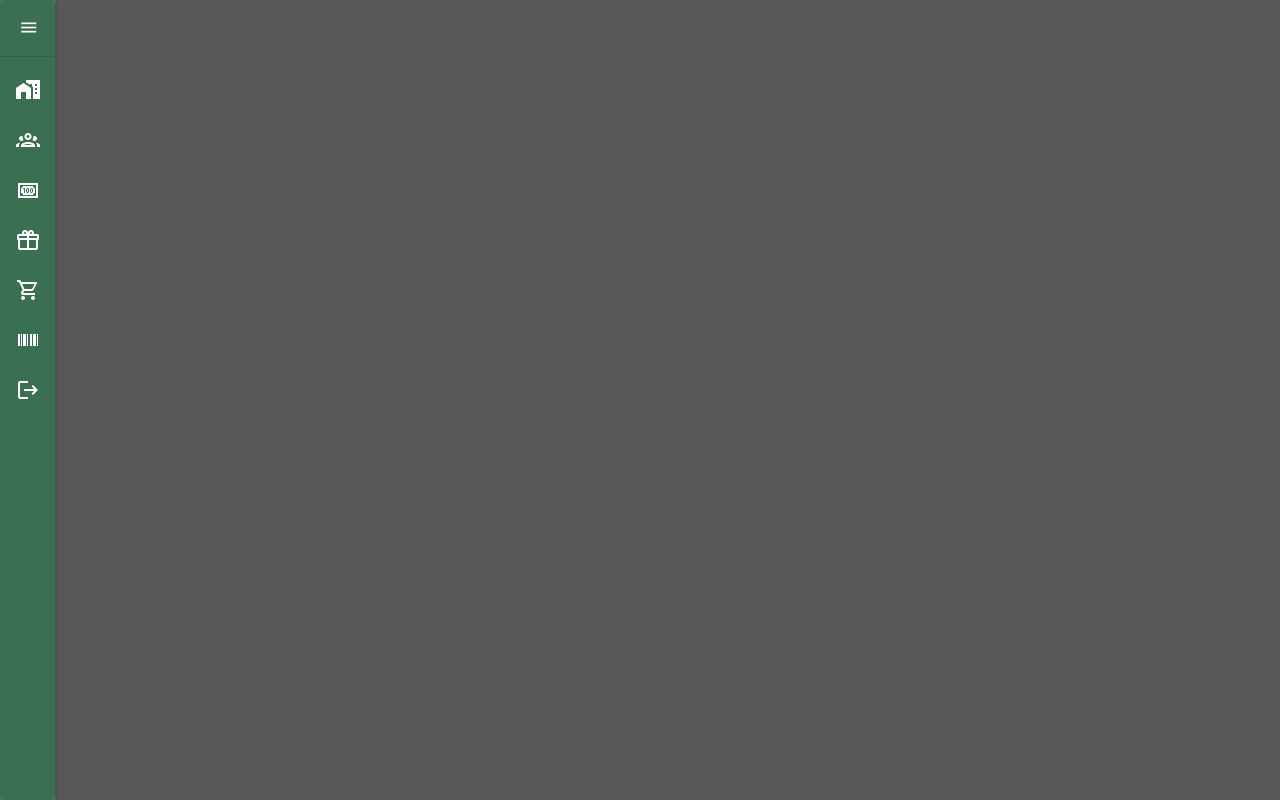
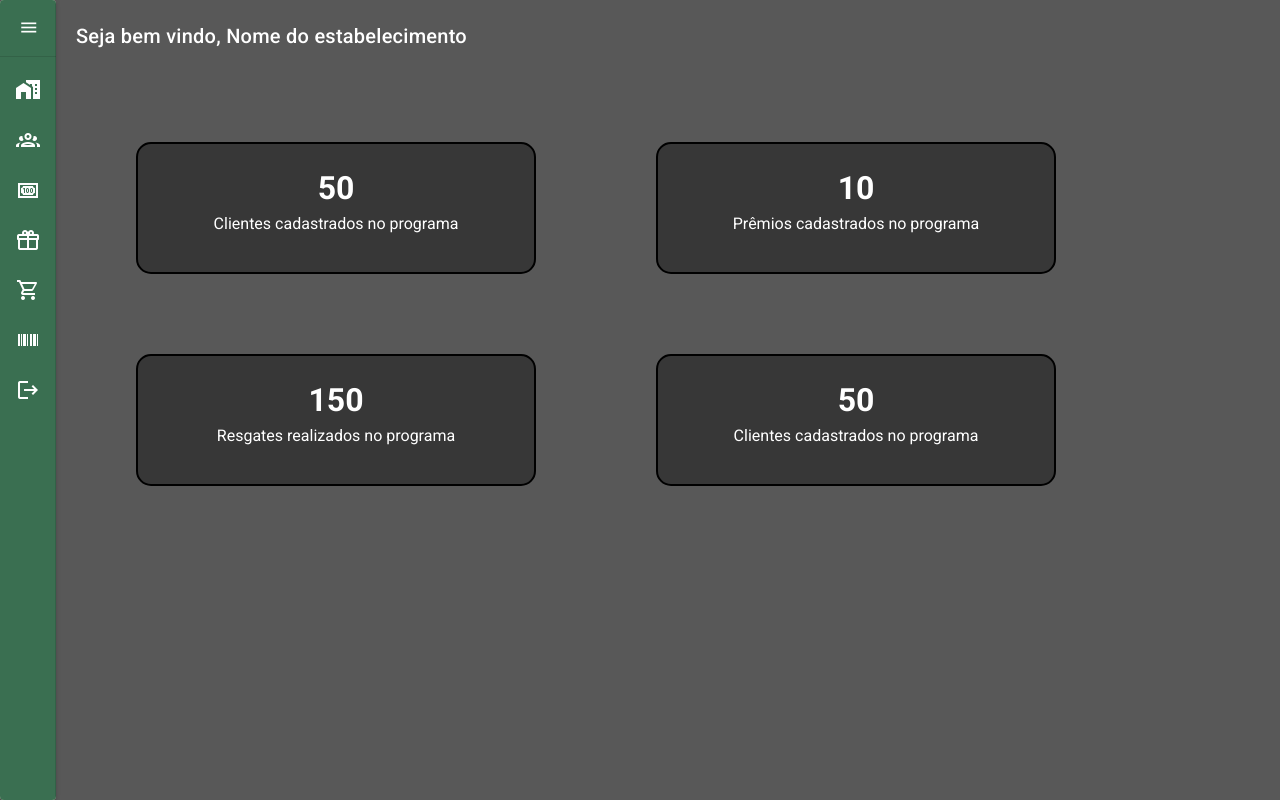
Before and after one commit to bssilva/tcc-front, a Vue app: page / in a window 1280 px wide. Built offline with nearby package versions, Linux system fonts and the light colour scheme.

Commit message:
feature: Adicionando elemento de busca no componente find

```diff
--- a/src/router/index.js
+++ b/src/router/index.js
@@ -1,5 +1,6 @@
 import Vue from "vue";
 import VueRouter from "vue-router";
+import Home from "../template/views/home/Home.vue";
 import Clients from "../template/views/clients/Clients.vue";
 import Points from "../template/views/points/Points.vue";
 import Prizes from "../template/views/prizes/Prizes.vue";
@@ -8,6 +9,11 @@ import Redemptions from "../template/views/redemptions/Redemptions.vue";
 Vue.use(VueRouter);
 
 const routes = [
+  {
+    path: "/",
+    name: "Home",
+    component: Home,
+  },
   {
     path: "/clientes",
     name: "Clientes",
--- a/src/template/app/App.scss
+++ b/src/template/app/App.scss
@@ -35,6 +35,7 @@ body {
     }
     .v-text-field{
       margin-top: 10px;
+      border-radius: 10px;
       .v-input__slot{
         background-color: #585858 !important;
         input{
--- a/src/template/components_generics/find/Find.js
+++ b/src/template/components_generics/find/Find.js
@@ -1,4 +1,25 @@
 export default {
   name: "Find",
-  props: ["label"],
+  props: ["label", "items"],
+  data: () => ({
+    search: ""
+  }),
+  methods: {
+    getInfo() {
+      let searchInfo = this.items.filter((item) => {
+        for (const keyOfObject of Object.keys(item)) {
+          if (
+            this.search
+              .toLowerCase()
+              .split(" ")
+              .every((v) => item[keyOfObject].toLowerCase().includes(v))
+          ) {
+            return item;
+          }
+        }
+      });
+      this.$emit('input', searchInfo)
+      // console.log(searchInfo)
+    },
+  },
 };
--- a/src/template/components_generics/find/Find.vue
+++ b/src/template/components_generics/find/Find.vue
@@ -3,7 +3,7 @@
     <v-col cols="12" sm="9">
       <div class="label-input">
         <v-label> {{ label }} </v-label>
-        <v-text-field solo />
+        <v-text-field solo @input="getInfo" v-model="search"/>
       </div>
     </v-col>
     <v-btn> Pesquisar </v-btn>
--- a/src/template/componets/points/Points.js
+++ b/src/template/componets/points/Points.js
@@ -3,8 +3,11 @@ export default {
   props: ["headersTable", "itemsTable"],
   data: () => ({
     dialog: false,
-    points: {}
+    points: {},
+    objetoBuscado: []
   }),
+  created(){
+  },
   methods: {
     fillModal(){
       this.dialog = !this.dialog
--- a/src/template/componets/points/Points.vue
+++ b/src/template/componets/points/Points.vue
@@ -5,8 +5,8 @@
       :nameButton="'Inserir pontos'"
       :callback="fillModal"
     />
-    <Find :label="'Pesquisar cliente :'" />
-    <Table :headers="headersTable" :items="itemsTable" />
+    <Find :label="'Pesquisar cliente :'" :items="itemsTable" v-model="objetoBuscado"/>
+    <Table :headers="headersTable" :items="objetoBuscado.length > 0 ? objetoBuscado : itemsTable" />
 
     <v-dialog v-model="dialog" max-width="500">
       <v-card>
--- a/src/template/views/clients/_models/ClientModelTable.js
+++ b/src/template/views/clients/_models/ClientModelTable.js
@@ -8,7 +8,7 @@ export const ClientModelTable = {
   ],
   items: [
     {
-      name: "Bruno Santos da Silva",
+      name: "Diego Henrique",
       cpf: "123.456.789-09",
       email: "19/07/1999",
       balance: "19/07/1999",
--- /dev/null
+++ b/src/template/views/home/Home.scss
@@ -0,0 +1,29 @@
+#home {
+    padding: 20px;
+    .title {
+        font-family: "montserrat";
+        color: #fff;
+        font-size: 25px;
+    }
+    .all-box {
+        margin-top: 50px;
+        display: flex;
+        flex-wrap: wrap;
+        a{
+            text-decoration: none;
+        }
+        .box1,
+        .box2,
+        .box3,
+        .box4 {
+            min-width: 400px;
+            margin: 40px 60px;
+            border: 2px solid #000;
+            border-radius: 15px;
+            padding: 20px;
+            background-color: #373737;
+            color: #FFF;
+            text-align: center;
+        }
+    }
+}
--- /dev/null
+++ b/src/template/views/home/Home.vue
@@ -0,0 +1,37 @@
+<template>
+  <div id="home">
+    <div class="div-title">
+      <h1 class="title">Seja bem vindo, Nome do estabelecimento</h1>
+    </div>
+    <div class="all-box">
+      <router-link to="/clientes">
+        <div class="box1">
+          <h1>50</h1>
+          <p>Clientes cadastrados no programa</p>
+        </div>
+      </router-link>
+      <router-link to="/premios">
+        <div class="box2">
+          <h1>10</h1>
+          <p>Prêmios cadastrados no programa</p>
+        </div>
+      </router-link>
+      <router-link to="/resgates">
+        <div class="box3">
+          <h1>150</h1>
+          <p>Resgates realizados no programa</p>
+        </div>
+      </router-link>
+      <router-link to="/clientes">
+        <div class="box4">
+          <h1>50</h1>
+          <p>Clientes cadastrados no programa</p>
+        </div>
+      </router-link>
+    </div>
+  </div>
+</template>
+
+<script src="./Home.js" />
+
+<style lang="scss" src="./Home.scss" />
--- a/src/template/views/points/_models/PointsModelTable.js
+++ b/src/template/views/points/_models/PointsModelTable.js
@@ -7,16 +7,16 @@ export const PointsModelTable = {
   ],
   items: [
     {
-      cpf: "123.456.789-09",
-      value: "120",
-      date: "15/05/2022",
+      cpf: "11111111111",
+      value: "333",
+      date: "x",
       description: "Inserção manual",
     },
     {
-      cpf: "123.456.789-09",
-      value: "120",
-      date: "15/05/2022",
-      description: "Inserção manual",
+      cpf: "222222222",
+      value: "444",
+      date: "x",
+      description: "Diferente",
     },
   ],
 };
```
Also changed, not shown: src/template/views/home/Home.js (added).
